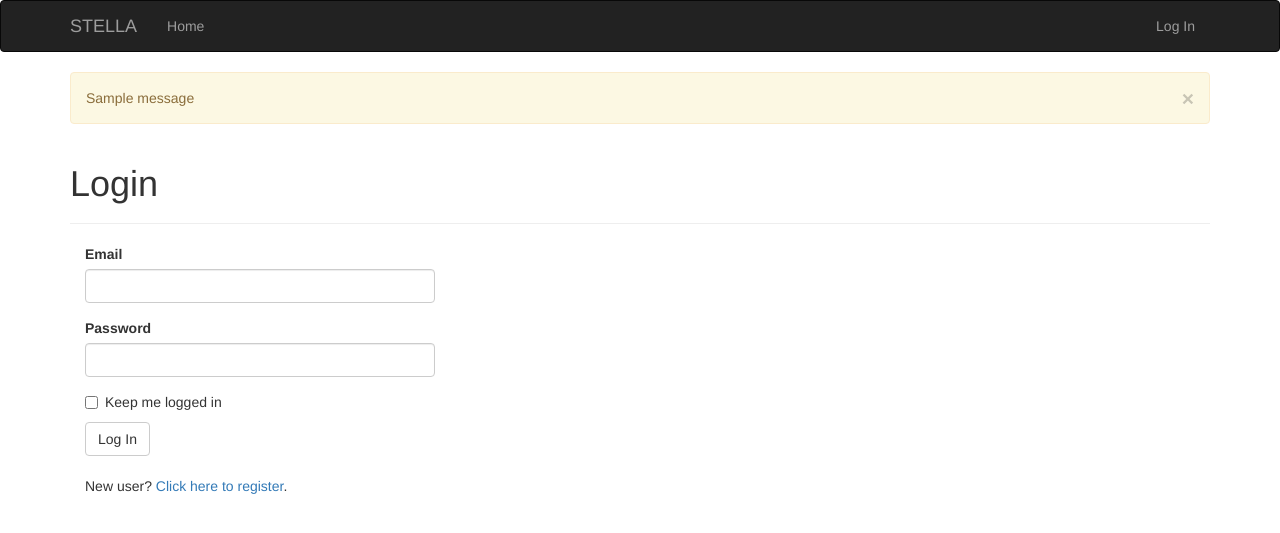
After one commit to stella-project/stella-server, a Flask app: page /auth/login in a window 1280 px wide. The commit adds this page. Shown: the top 533 px of the page. Run offline with Flask 2, Linux system fonts and the light colour scheme; tables that the repository leaves empty hold one stand-in row (values such as "Sample post"); one stand-in notice (Sample message) is shown; some libraries are stand-ins or nearby versions.

Commit message:
add login

```diff
--- /dev/null
+++ b/web/app/auth/__init__.py
@@ -0,0 +1,5 @@
+from flask import Blueprint
+
+auth = Blueprint('auth', __name__)
+
+from . import views
--- /dev/null
+++ b/web/app/auth/forms.py
@@ -0,0 +1,35 @@
+from flask_wtf import FlaskForm
+from wtforms import StringField, PasswordField, BooleanField, SubmitField
+from wtforms.validators import DataRequired, Length, Email, Regexp, EqualTo
+from wtforms import ValidationError
+from ..models import User
+
+
+class LoginForm(FlaskForm):
+    email = StringField('Email', validators=[DataRequired(), Length(1, 64),
+                                             Email()])
+    password = PasswordField('Password', validators=[DataRequired()])
+    remember_me = BooleanField('Keep me logged in')
+    submit = SubmitField('Log In')
+
+
+class RegistrationForm(FlaskForm):
+    email = StringField('Email', validators=[DataRequired(), Length(1, 64),
+                                             Email()])
+    username = StringField('Username', validators=[
+        DataRequired(), Length(1, 64),
+        Regexp('^[A-Za-z][A-Za-z0-9_.]*$', 0,
+               'Usernames must have only letters, numbers, dots or '
+               'underscores')])
+    password = PasswordField('Password', validators=[
+        DataRequired(), EqualTo('password2', message='Passwords must match.')])
+    password2 = PasswordField('Confirm password', validators=[DataRequired()])
+    submit = SubmitField('Register')
+
+    def validate_email(self, field):
+        if User.query.filter_by(email=field.data.lower()).first():
+            raise ValidationError('Email already registered.')
+
+    def validate_username(self, field):
+        if User.query.filter_by(username=field.data).first():
+            raise ValidationError('Username already in use.')
--- /dev/null
+++ b/web/app/auth/views.py
@@ -0,0 +1,43 @@
+from flask import render_template, redirect, request, url_for, flash
+from flask_login import login_user, logout_user, login_required, current_user
+from . import auth
+from .. import db
+from ..models import User
+from .forms import LoginForm, RegistrationForm
+
+
+@auth.route('/login', methods=['GET', 'POST'])
+def login():
+    form = LoginForm()
+    if form.validate_on_submit():
+        user = User.query.filter_by(email=form.email.data.lower()).first()
+        if user is not None and user.verify_password(form.password.data):
+            login_user(user, form.remember_me.data)
+            next = request.args.get('next')
+            if next is None or not next.startswith('/'):
+                next = url_for('main.index')
+            return redirect(next)
+        flash('Invalid email or password.')
+    return render_template('auth/login.html', form=form)
+
+
+@auth.route('/logout')
+@login_required
+def logout():
+    logout_user()
+    flash('You have been logged out.')
+    return redirect(url_for('main.index'))
+
+
+@auth.route('/register', methods=['GET', 'POST'])
+def register():
+    form = RegistrationForm()
+    if form.validate_on_submit():
+        user = User(email=form.email.data.lower(),
+                    username=form.username.data,
+                    password=form.password.data)
+        db.session.add(user)
+        db.session.commit()
+        flash('You can now login.')
+        return redirect(url_for('auth.login'))
+    return render_template('auth/register.html', form=form)
--- /dev/null
+++ b/web/app/templates/auth/login.html
@@ -0,0 +1,15 @@
+{% extends "base.html" %}
+{% import "bootstrap/wtf.html" as wtf %}
+
+{% block title %}STELLA - Login{% endblock %}
+
+{% block page_content %}
+<div class="page-header">
+    <h1>Login</h1>
+</div>
+<div class="col-md-4">
+    {{ wtf.quick_form(form) }}
+    <br>
+    <p>New user? <a href="{{ url_for('auth.register') }}">Click here to register</a>.</p>
+</div>
+{% endblock %}
--- a/web/app/templates/base.html
+++ b/web/app/templates/base.html
@@ -1,6 +1,11 @@
 {% extends "bootstrap/base.html" %}
 
 {% block title %}STELLA{% endblock %}
+
+{% block head %}
+{{ super() }}
+<link rel="icon" href="{{ url_for('static', filename='favicon.ico') }}" type="image/x-icon">
+{% endblock %}
 
 {% block navbar %}
 <div class="navbar navbar-inverse" role="navigation">
@@ -12,11 +17,18 @@
                 <span class="icon-bar"></span>
                 <span class="icon-bar"></span>
             </button>
-            <a class="navbar-brand" href="/">STELLA</a>
+            <a class="navbar-brand" href="{{ url_for('main.index') }}">STELLA</a>
         </div>
         <div class="navbar-collapse collapse">
             <ul class="nav navbar-nav">
-                <li><a href="/">Home</a></li>
+                <li><a href="{{ url_for('main.index') }}">Home</a></li>
+            </ul>
+            <ul class="nav navbar-nav navbar-right">
+                {% if current_user.is_authenticated %}
+                <li><a href="{{ url_for('auth.logout') }}">Log Out</a></li>
+                {% else %}
+                <li><a href="{{ url_for('auth.login') }}">Log In</a></li>
+                {% endif %}
             </ul>
         </div>
     </div>
@@ -25,6 +37,17 @@
 
 {% block content %}
 <div class="container">
+    {% for message in get_flashed_messages() %}
+    <div class="alert alert-warning">
+        <button type="button" class="close" data-dismiss="alert">&times;</button>
+        {{ message }}
+    </div>
+    {% endfor %}
+
     {% block page_content %}{% endblock %}
 </div>
 {% endblock %}
+
+{% block scripts %}
+{{ super() }}
+{% endblock %}
--- a/web/app/templates/index.html
+++ b/web/app/templates/index.html
@@ -1,11 +1,9 @@
 {% extends "base.html" %}
-{% import "bootstrap/wtf.html" as wtf %}
 
 {% block title %}STELLA{% endblock %}
 
 {% block page_content %}
 <div class="page-header">
-    <h1>Hello, {% if name %}{{ name }}{% else %}participant{% endif %}!</h1>
+    <h1>{% if current_user.is_authenticated %}Hello, {{ current_user.username }}{% else %}Welcome the STELLA dashboard service{% endif %}!</h1>
 </div>
-{{ wtf.quick_form(form) }}
 {% endblock %}
--- a/web/config.py
+++ b/web/config.py
@@ -1,6 +1,4 @@
 import os
-
-
 basedir = os.path.abspath(os.path.dirname(__file__))
 
 
--- a/web/requirements.txt
+++ b/web/requirements.txt
@@ -9,3 +9,6 @@ itsdangerous
 psycopg2
 flask-bootstrap
 flask-wtf
+flask-script
+flask-migrate
+flask-login
--- a/web/stella-server.py
+++ b/web/stella-server.py
@@ -1,7 +1,8 @@
-from app import create_app
+from flask_migrate import Migrate
+from app import create_app, db
 
 app = create_app('default')
-
+migrate = Migrate(app, db)
 
 if __name__ == '__main__':
     app.run(host='0.0.0.0', port=8000)
```
Also changed, not shown: web/app/__init__.py (+11 -0 lines), web/app/models.py (added, +41 -0 lines), web/app/templates/auth/register.html (added, +13 -0 lines), web/manage.py (added, +14 -0 lines), 1 other file.
